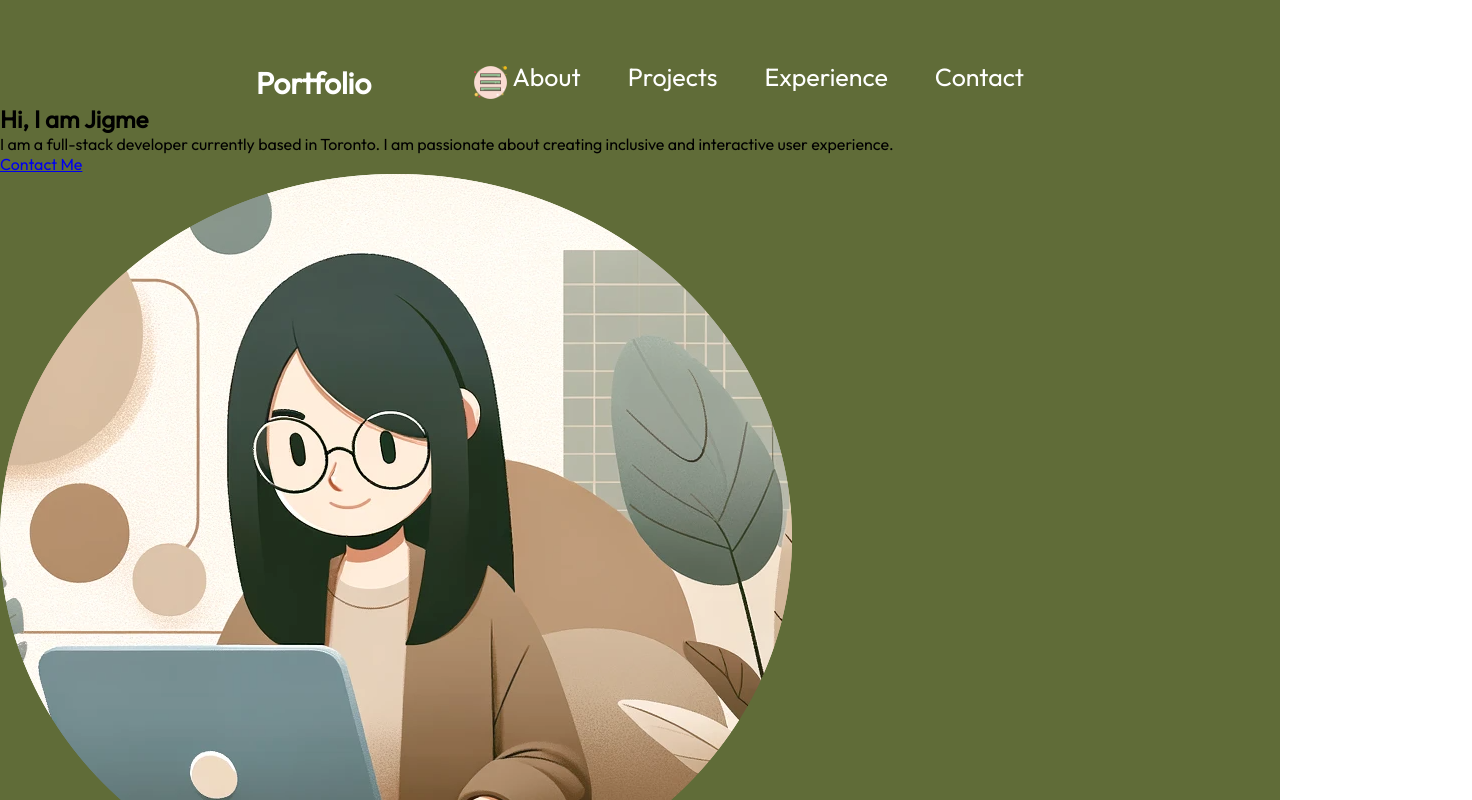
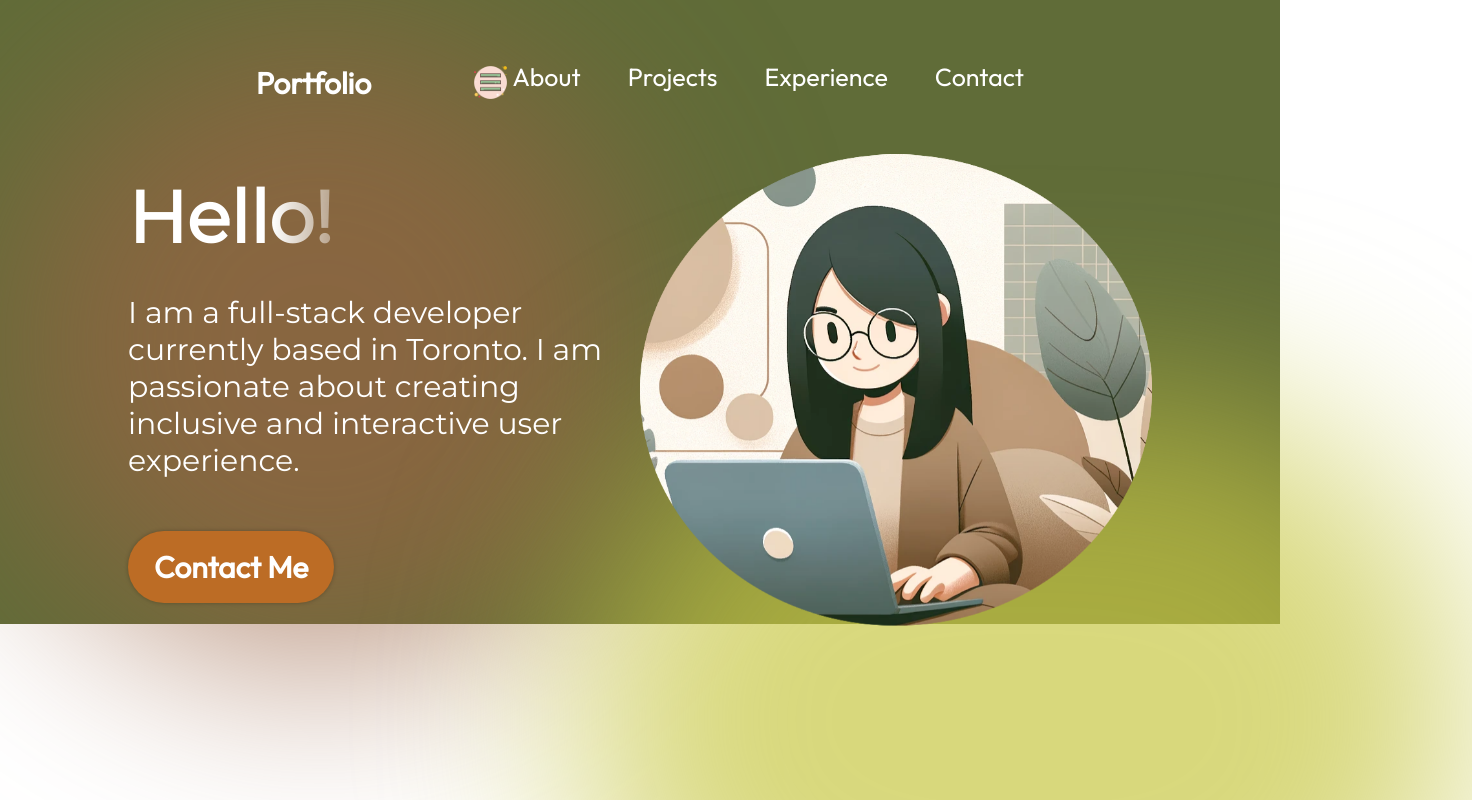
Before and after one commit to jchodon/Portfolio, a React (Vite) app: page / in a window 1280 px wide. Shown: the top 800 px of the page, 1472 px wide, since content can reach past the window. Built offline with nearby package versions, Linux system fonts and the light colour scheme.

Commit message:
hero section styling

```diff
--- a/src/components/Hero/Hero.jsx
+++ b/src/components/Hero/Hero.jsx
@@ -1,20 +1,27 @@
 import React from "react";
 import { getImageUrl } from "../../utils";
+// @ts-ignore
 import styles from "./Hero.module.css";
 const Hero = () => {
   return (
-    <section>
-      <div>
-        <h1>Hi, I am Jigme</h1>
-        <p>
+    <section className={styles.container}>
+      <div className={styles.content}>
+        <h1 className={styles.title}> Hello!</h1>
+        <p className={styles.description}>
           I am a full-stack developer currently based in Toronto. I am
           passionate about creating inclusive and interactive user experience.
         </p>
-        <a href="mailto:jigcho27@gmail.com">Contact Me</a>
+        <a href="mailto:jigcho27@gmail.com" className={styles.contactBtn}>
+          Contact Me
+        </a>
       </div>
-      <img src={getImageUrl("hero/HeroImage.png")} alt="Hero Image of  me" />
+      <img
+        src={getImageUrl("hero/HeroImage.png")}
+        alt="Hero Image of  me"
+        className={styles.heroImg}
+      />
       <div className={styles.topBlur} />
-      <div className={styles.bottonbBlur} />
+      <div className={styles.bottomBlur} />
     </section>
   );
 };
--- a/src/components/Hero/Hero.module.css
+++ b/src/components/Hero/Hero.module.css
@@ -0,0 +1,98 @@
+@import "../../vars.css";
+
+.container {
+  position: relative;
+  display: flex;
+  align-items: center;
+  justify-content: space-between;
+  margin-top: 49px;
+  z-index: 1;
+  margin-left: 10%;
+  margin-right: 10%;
+}
+
+.content {
+  display: flex;
+  flex-direction: column;
+  align-items: flex-start;
+  color: var(--color-text);
+  z-index: 1;
+}
+
+.title {
+  font-size: 72px;
+  font-weight: 900;
+  margin-bottom: 33px;
+  font-family: var(--font-mont);
+  background: linear-gradient(
+    90deg,
+    rgba(255, 255, 255, 1) 70%,
+    rgba(255, 255, 255, 0) 120%
+  );
+  -webkit-text-fill-color: transparent;
+  -webkit-background-clip: text;
+}
+.description {
+  font-size: 30px;
+  font-family: var(--font-mont);
+  margin-bottom: 52px;
+}
+
+.contactBtn {
+  text-decoration: none;
+  background-color: var(--color-primary);
+  color: var(--color-text);
+  border-radius: 100px;
+  font-size: 30px;
+  font-weight: 600;
+  padding: 17px 26px;
+  box-shadow: 0 0 4px 0 rgba(0, 0, 0, 0.25);
+}
+.heroImg {
+  width: 50%;
+  z-index: 1;
+  margin-left: 30px;
+  animation-name: floating;
+  animation-duration: 3s;
+  animation-iteration-count: infinite;
+  animation-timing-function: ease-in-out;
+}
+
+@keyframes floating {
+  0% {
+    transform: translate(0, 0px);
+  }
+  50% {
+    transform: translate(0, 10px);
+  }
+  100% {
+    transform: translate(0, -0px);
+  }
+}
+.topBlur {
+  position: absolute;
+  width: 50vw;
+  height: 50vw;
+  min-width: 350px;
+  min-width: 350px;
+  top: -128px;
+  left: -10vw;
+  border-radius: 764px;
+  background: rgba(155, 100, 69, 0.7);
+  filter: blur(100px);
+  z-index: 0;
+}
+.bottomBlur {
+  position: absolute;
+  width: 70vw;
+  height: 50vw;
+  min-width: 350px;
+  min-width: 250px;
+  top: 246px;
+  right: -25vw;
+  border-radius: 764px;
+  /* background: rgba(155, 100, 69, 0.7); */
+  background: rgba(200, 200, 69, 0.7);
+  filter: blur(100px);
+  z-index: 0;
+}
```
